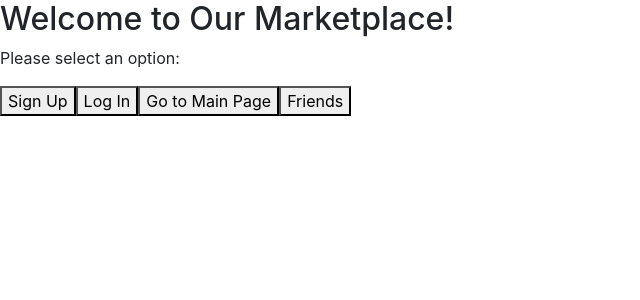
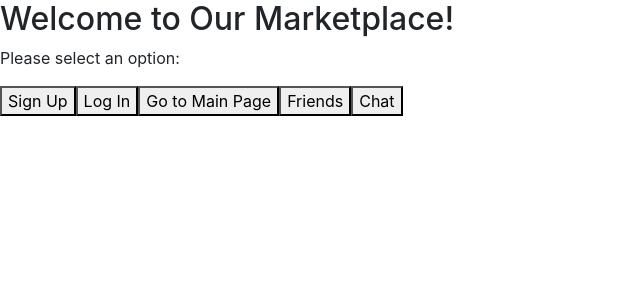
Before and after one commit to stayfrostiii/Congo-Market, a React (Create React App) app in the folder React/app-name/: page /selection in a window 1280 px wide. Shown: the top 300 px of the page, without its empty margins (0-640 px from the left). Built offline with nearby package versions, Linux system fonts and the light colour scheme.

Commit message:
added chatting list

```diff
--- a/React/app-name/package.json
+++ b/React/app-name/package.json
@@ -37,6 +37,8 @@
     ]
   },
   "devDependencies": {
+    "eslint": "^8.57.0",
+    "eslint-plugin-react": "^7.34.1",
     "react-scripts": "^5.0.1"
   }
 }
--- a/React/app-name/src/App.js
+++ b/React/app-name/src/App.js
@@ -5,6 +5,7 @@ import AuthenticationSelectionPage from "./Pages/authentication/AuthenticationSe
 import SignUpPage from "./Pages/authentication/SignUpPage";
 import LoginPage from "./Pages/authentication/LoginPage";
 import AddFriendForm from "./Pages/AddFriend/AddFriendForm";
+import ChatPage from "./Pages/Chat/chat";
 
 function App() {
   useEffect(() => {
@@ -20,6 +21,7 @@ function App() {
         <Route path="/signup" element={<SignUpPage />} />
         <Route path="/login" element={<LoginPage />} />
         <Route path="/add_friend" element={<AddFriendForm />} />
+        <Route path="/chat" element={<ChatPage />} />
       </Routes>
     </Router>
 
--- a/React/app-name/src/Pages/authentication/AuthenticationSelectionPage.js
+++ b/React/app-name/src/Pages/authentication/AuthenticationSelectionPage.js
@@ -19,7 +19,9 @@ const AuthenticationSelectionPage = () => {
   const handleFriendForm = () => {
     navigate("/add_friend")
   }
-
+  const handleChatForm = () => {
+    navigate("/chat")
+  }
   return (
     <div>
       <h2>Welcome to Our Marketplace!</h2>
@@ -32,6 +34,7 @@ const AuthenticationSelectionPage = () => {
       <button onClick={handleGoToMainClick}>Go to Main Page</button>
 
       <button onClick={handleFriendForm}>Friends</button>
+      <button onClick={handleChatForm}>Chat</button>
     </div>
   );
 };
```
